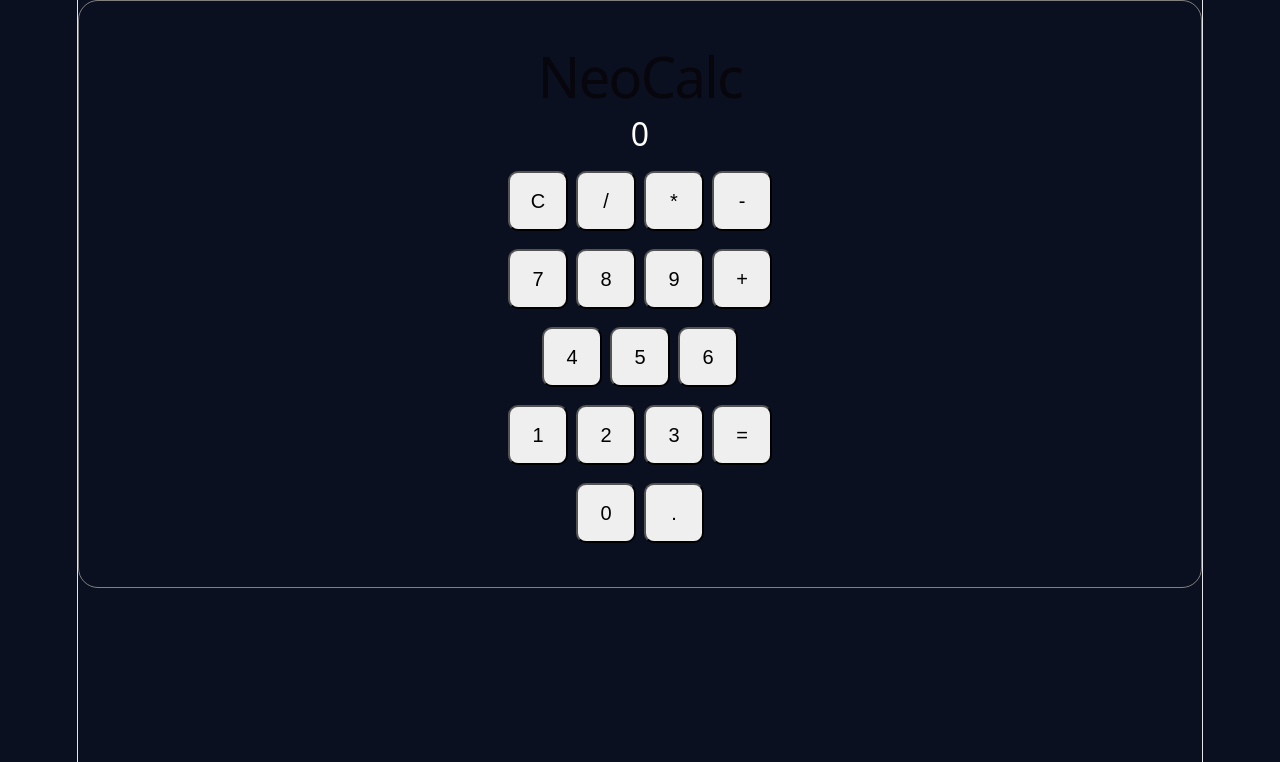
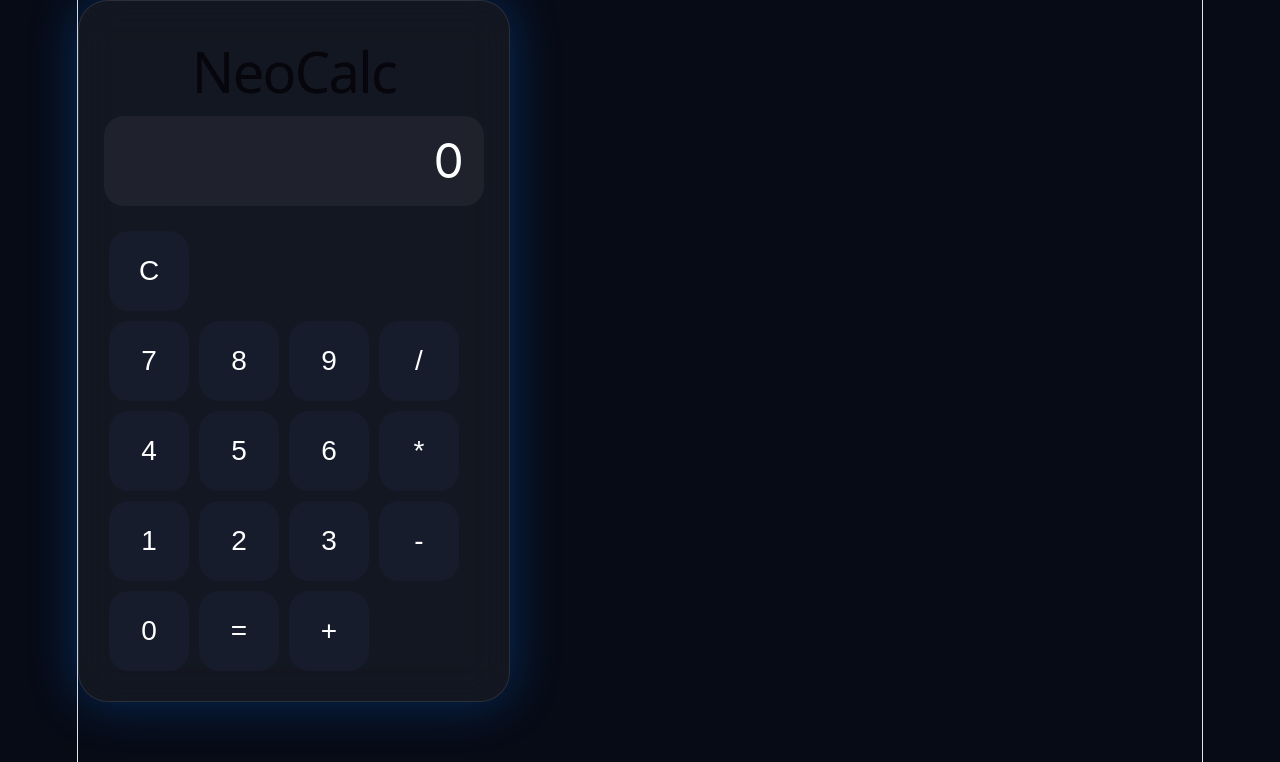
Before and after one commit to sxddhxrthg/neo-calc, a React (Vite) app: page / in a window 1280 px wide. Shown: the top 762 px of the page. Built offline with nearby package versions, Linux system fonts and the light colour scheme.

Commit message:
feat: enhance NeoCalc with keyboard support and modern UI

```diff
--- /dev/null
+++ b/src/App.backup.css
@@ -0,0 +1,32 @@
+body {
+  background: #0b1020;
+  color: white;
+  display: flex;
+  justify-content: center;
+  align-items: center;
+  min-height: 100vh;
+}
+
+.calculator {
+  padding: 30px;
+  border: 1px solid gray;
+  border-radius: 20px;
+  text-align: center;
+}
+
+.display {
+  font-size: 32px;
+  margin: 20px 0;
+}
+
+.row {
+  margin: 10px 0;
+}
+
+button {
+  width: 60px;
+  height: 60px;
+  margin: 4px;
+  font-size: 20px;
+  border-radius: 10px;
+}
--- a/src/App.css
+++ b/src/App.css
@@ -1,32 +1,54 @@
-body {
-  background: #0b1020;
-  color: white;
-  display: flex;
-  justify-content: center;
-  align-items: center;
-  min-height: 100vh;
+body{
+  margin:0;
+  background:#070b16;
+  color:white;
+  display:flex;
+  justify-content:center;
+  align-items:center;
+  min-height:100vh;
+  font-family:Inter,sans-serif;
 }
 
-.calculator {
-  padding: 30px;
-  border: 1px solid gray;
-  border-radius: 20px;
-  text-align: center;
+.calculator{
+  width:380px;
+  padding:25px;
+  border-radius:30px;
+  background:rgba(255,255,255,.05);
+  border:1px solid rgba(255,255,255,.1);
+  backdrop-filter:blur(20px);
+  box-shadow:0 0 50px rgba(0,120,255,.3);
 }
 
-.display {
-  font-size: 32px;
-  margin: 20px 0;
+.display{
+  height:90px;
+  font-size:48px;
+  display:flex;
+  justify-content:flex-end;
+  align-items:center;
+  padding-right:20px;
+  margin-bottom:20px;
+  border-radius:20px;
+  background:rgba(255,255,255,.05);
 }
 
-.row {
-  margin: 10px 0;
+.row{
+  display:flex;
 }
 
-button {
-  width: 60px;
-  height: 60px;
-  margin: 4px;
-  font-size: 20px;
-  border-radius: 10px;
+button{
+  width:80px;
+  height:80px;
+  margin:5px;
+  border:none;
+  border-radius:20px;
+  background:#171c2d;
+  color:white;
+  font-size:28px;
+  cursor:pointer;
+  transition:.2s;
 }
+
+button:hover{
+  transform:scale(1.05);
+  background:#24304f;
+}
--- a/src/App.tsx
+++ b/src/App.tsx
@@ -1,63 +1,82 @@
-import React, { useState } from 'react';
+import React, { useEffect, useState } from "react";
 import "./App.css";
+
 function App() {
-  const [currentDisplay, setCurrentDisplay] = useState<string>('0');
+  const [currentDisplay, setCurrentDisplay] = useState("0");
   const [previous, setPrevious] = useState<number | null>(null);
   const [operator, setOperator] = useState<string | null>(null);
 
   const handleButtonClick = (buttonValue: string) => {
-    if (buttonValue === 'C') {
-      setCurrentDisplay('0');
+    if (buttonValue === "C") {
+      setCurrentDisplay("0");
       setPrevious(null);
       setOperator(null);
       return;
     }
 
-    if (buttonValue === '=') {
+    if (
+      ["0", "1", "2", "3", "4", "5", "6", "7", "8", "9"].includes(buttonValue)
+    ) {
+      if (currentDisplay === "0") {
+        setCurrentDisplay(buttonValue);
+      } else {
+        setCurrentDisplay(currentDisplay + buttonValue);
+      }
+      return;
+    }
+
+    if (["+", "-", "*", "/"].includes(buttonValue)) {
+      setPrevious(parseFloat(currentDisplay));
+      setOperator(buttonValue);
+      return;
+    }
+
+    if (buttonValue === "=") {
       if (previous !== null && operator !== null) {
-        let result: number;
+        const current = parseFloat(currentDisplay);
+        let result = 0;
+
         switch (operator) {
-          case '+':
-            result = previous + parseFloat(currentDisplay);
+          case "+":
+            result = previous + current;
             break;
-          case '-':
-            result = previous - parseFloat(currentDisplay);
+          case "-":
+            result = previous - current;
             break;
-          case '*':
-            result = previous * parseFloat(currentDisplay);
+          case "*":
+            result = previous * current;
             break;
-          case '/':
-            if (parseFloat(currentDisplay) !== 0) {
-              result = previous / parseFloat(currentDisplay);
-            } else {
-              result = 0;
+          case "/":
+            result = current !== 0 ? previous / current : 0;
+            break;
         }
-            break;
-          default:
-            result = 0;
-        }
+
         setCurrentDisplay(result.toString());
         setPrevious(null);
         setOperator(null);
       }
-      return;
-    }
-
-    if (buttonValue === '0' || buttonValue === '1' || buttonValue === '2' || buttonValue === '3' || buttonValue === '4' || buttonValue === '5' || buttonValue === '6' || buttonValue === '7' || buttonValue === '8' || buttonValue === '9')
-{
-if (currentDisplay === '0') {
-  setCurrentDisplay(buttonValue);
-} else {
-  setCurrentDisplay(currentDisplay + buttonValue);
-}    }
-
-    if (buttonValue === '+' || buttonValue === '-' || buttonValue === '*' || buttonValue === '/') {
-      setPrevious(parseFloat(currentDisplay));
-      setOperator(buttonValue);
-      setCurrentDisplay('0');
     }
   };
 
+  useEffect(() => {
+    const handleKeyDown = (e: KeyboardEvent) => {
+      if (e.key >= "0" && e.key <= "9") {
+        handleButtonClick(e.key);
+      } else if (["+", "-", "*", "/"].includes(e.key)) {
+        handleButtonClick(e.key);
+      } else if (e.key === "Enter") {
+        handleButtonClick("=");
+      } else if (e.key === "Backspace") {
+        handleButtonClick("C");
+      }
+    };
+
+    window.addEventListener("keydown", handleKeyDown);
+
+    return () => {
+      window.removeEventListener("keydown", handleKeyDown);
+    };
+  }, [currentDisplay, previous, operator]);
 
   return (
     <div className="calculator">
@@ -66,35 +85,34 @@ return (
       <div className="display">{currentDisplay}</div>
 
       <div className="row">
-      <button onClick={() => handleButtonClick('C')}>C</button>
-      <button onClick={() => handleButtonClick('/')}>/</button>
-      <button onClick={() => handleButtonClick('*')}>*</button>
-      <button onClick={() => handleButtonClick('-')}>-</button>
+        <button onClick={() => handleButtonClick("C")}>C</button>
       </div>
 
       <div className="row">
-      <button onClick={() => handleButtonClick('7')}>7</button>
-      <button onClick={() => handleButtonClick('8')}>8</button>
-      <button onClick={() => handleButtonClick('9')}>9</button>
-      <button onClick={() => handleButtonClick('+')}>+</button>
+        <button onClick={() => handleButtonClick("7")}>7</button>
+        <button onClick={() => handleButtonClick("8")}>8</button>
+        <button onClick={() => handleButtonClick("9")}>9</button>
+        <button onClick={() => handleButtonClick("/")}>/</button>
       </div>
 
       <div className="row">
-      <button onClick={() => handleButtonClick('4')}>4</button>
-      <button onClick={() => handleButtonClick('5')}>5</button>
-      <button onClick={() => handleButtonClick('6')}>6</button>
+        <button onClick={() => handleButtonClick("4")}>4</button>
+        <button onClick={() => handleButtonClick("5")}>5</button>
+        <button onClick={() => handleButtonClick("6")}>6</button>
+        <button onClick={() => handleButtonClick("*")}>*</button>
       </div>
 
       <div className="row">
-      <button onClick={() => handleButtonClick('1')}>1</button>
-      <button onClick={() => handleButtonClick('2')}>2</button>
-      <button onClick={() => handleButtonClick('3')}>3</button>
-      <button onClick={() => handleButtonClick('=')}>=</button>
+        <button onClick={() => handleButtonClick("1")}>1</button>
+        <button onClick={() => handleButtonClick("2")}>2</button>
+        <button onClick={() => handleButtonClick("3")}>3</button>
+        <button onClick={() => handleButtonClick("-")}>-</button>
       </div>
 
       <div className="row">
-      <button onClick={() => handleButtonClick('0')}>0</button>
-      <button>.</button>
+        <button onClick={() => handleButtonClick("0")}>0</button>
+        <button onClick={() => handleButtonClick("=")}>=</button>
+        <button onClick={() => handleButtonClick("+")}>+</button>
       </div>
     </div>
   );
```
Also changed, not shown: src/App.backup.tsx (added, +103 -0 lines). Lines whose indentation alone changed are shown as unchanged.
